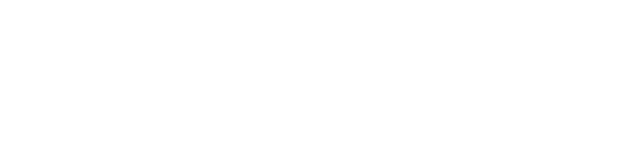
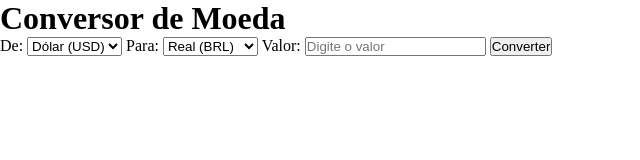
Before and after one commit to Carlos-Rochaa/API-Conversao-Valores, a plain HTML site: page index.html in a window 1280 px wide. Shown: the whole page, without its empty margins (0-640 px from the left). Drawn offline with Linux system fonts and the light colour scheme.

Commit message:
criação do html para estrutura de pagina

```diff
--- a/index.html
+++ b/index.html
@@ -7,7 +7,30 @@
     <script src="script/script.js"></script>
     <link rel="stylesheet" href="styles/style.css">
 </head>
-<body>
+<div class="container">
+    <h1>Conversor de Moeda</h1>
+    <div class="converter-box">
+        <label for="from-currency">De:</label>
+        <select id="from-currency">
+            <option value="USD">Dólar (USD)</option>
+            <option value="EUR">Euro (EUR)</option>
+            <option value="BRL">Real (BRL)</option>
+        </select>
 
+        <label for="to-currency">Para:</label>
+        <select id="to-currency">
+            <option value="BRL">Real (BRL)</option>
+            <option value="USD">Dólar (USD)</option>
+            <option value="EUR">Euro (EUR)</option>
+        </select>
+
+        <label for="amount">Valor:</label>
+        <input type="number" id="amount" placeholder="Digite o valor">
+
+        <button id="convert-btn">Converter</button>
+
+        <p id="result"></p>
+    </div>
+</div>
 </body>
 </html>
```
